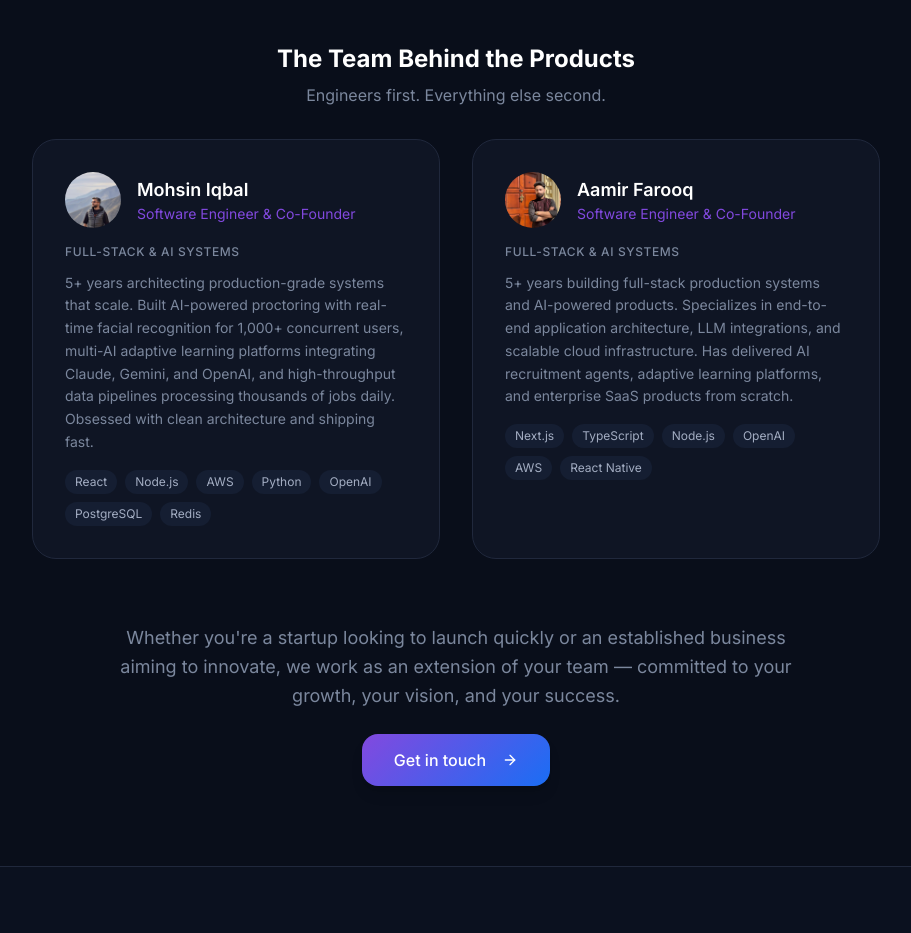
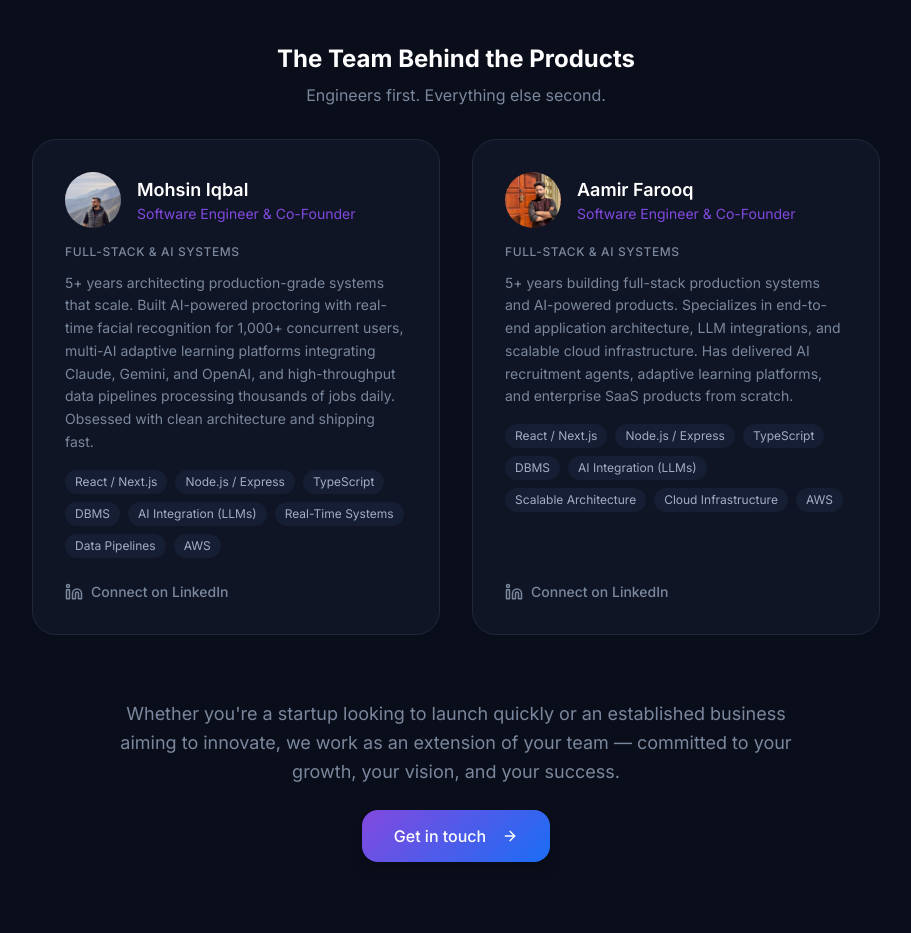
Before and after one commit to Mohsin013/npt_new_landing_page, a Next.js app: page /about in a window 1280 px wide. Shown: the part 2220-3153 px from the top of the page, without its empty margins (184-1095 px from the left). Built offline with nearby package versions, Linux system fonts and the light colour scheme.

Commit message:
Add LinkedIn profiles for founders and enhance skills list in About section

```diff
--- a/app/about/AboutContent.tsx
+++ b/app/about/AboutContent.tsx
@@ -13,18 +13,20 @@ const founders = [
     role: "Software Engineer & Co-Founder",
     focus: "Full-Stack & AI Systems",
     photo: "/assets/mohsin.jpeg",
+    linkedin: "https://linkedin.com/in/mohsin-iqbal-424336237",
     description:
       "5+ years architecting production-grade systems that scale. Built AI-powered proctoring with real-time facial recognition for 1,000+ concurrent users, multi-AI adaptive learning platforms integrating Claude, Gemini, and OpenAI, and high-throughput data pipelines processing thousands of jobs daily. Obsessed with clean architecture and shipping fast.",
-    skills: ["React", "Node.js", "AWS", "Python", "OpenAI", "PostgreSQL", "Redis"],
+    skills: ["React / Next.js", "Node.js / Express", "TypeScript", "DBMS", "AI Integration (LLMs)", "Real-Time Systems", "Data Pipelines", "AWS"],
   },
   {
     name: "Aamir Farooq",
     role: "Software Engineer & Co-Founder",
     focus: "Full-Stack & AI Systems",
     photo: "/assets/aamir.jpeg",
+    linkedin: "https://linkedin.com/in/amir-bhat",
     description:
       "5+ years building full-stack production systems and AI-powered products. Specializes in end-to-end application architecture, LLM integrations, and scalable cloud infrastructure. Has delivered AI recruitment agents, adaptive learning platforms, and enterprise SaaS products from scratch.",
-    skills: ["Next.js", "TypeScript", "Node.js", "OpenAI", "AWS", "React Native"],
+    skills: ["React / Next.js", "Node.js / Express", "TypeScript", "DBMS", "AI Integration (LLMs)", "Scalable Architecture", "Cloud Infrastructure", "AWS"],
   },
 ];
 
@@ -192,7 +194,7 @@ export default function AboutContent() {
             <motion.div
               key={founder.name}
               variants={itemVariants}
-              className="rounded-xl border border-border bg-card p-8 hover:border-primary/30 transition-all duration-300"
+              className="flex flex-col rounded-xl border border-border bg-card p-8 hover:border-primary/30 transition-all duration-300"
             >
               <div className="flex items-center gap-4 mb-4">
                 <Image
@@ -223,6 +225,29 @@ export default function AboutContent() {
                   </span>
                 ))}
               </div>
+              <a
+                href={founder.linkedin}
+                target="_blank"
+                rel="noopener noreferrer"
+                className="inline-flex items-center gap-2 mt-auto pt-6 text-sm font-medium text-muted-foreground hover:text-primary transition-colors"
+              >
+                <svg
+                  xmlns="http://www.w3.org/2000/svg"
+                  width={18}
+                  height={18}
+                  viewBox="0 0 24 24"
+                  fill="none"
+                  stroke="currentColor"
+                  strokeWidth={2}
+                  strokeLinecap="round"
+                  strokeLinejoin="round"
+                >
+                  <path d="M16 8a6 6 0 0 1 6 6v7h-4v-7a2 2 0 0 0-2-2 2 2 0 0 0-2 2v7h-4v-7a6 6 0 0 1 6-6z" />
+                  <rect width="4" height="12" x="2" y="9" />
+                  <circle cx="4" cy="4" r="2" />
+                </svg>
+                Connect on LinkedIn
+              </a>
             </motion.div>
           ))}
         </div>
```
